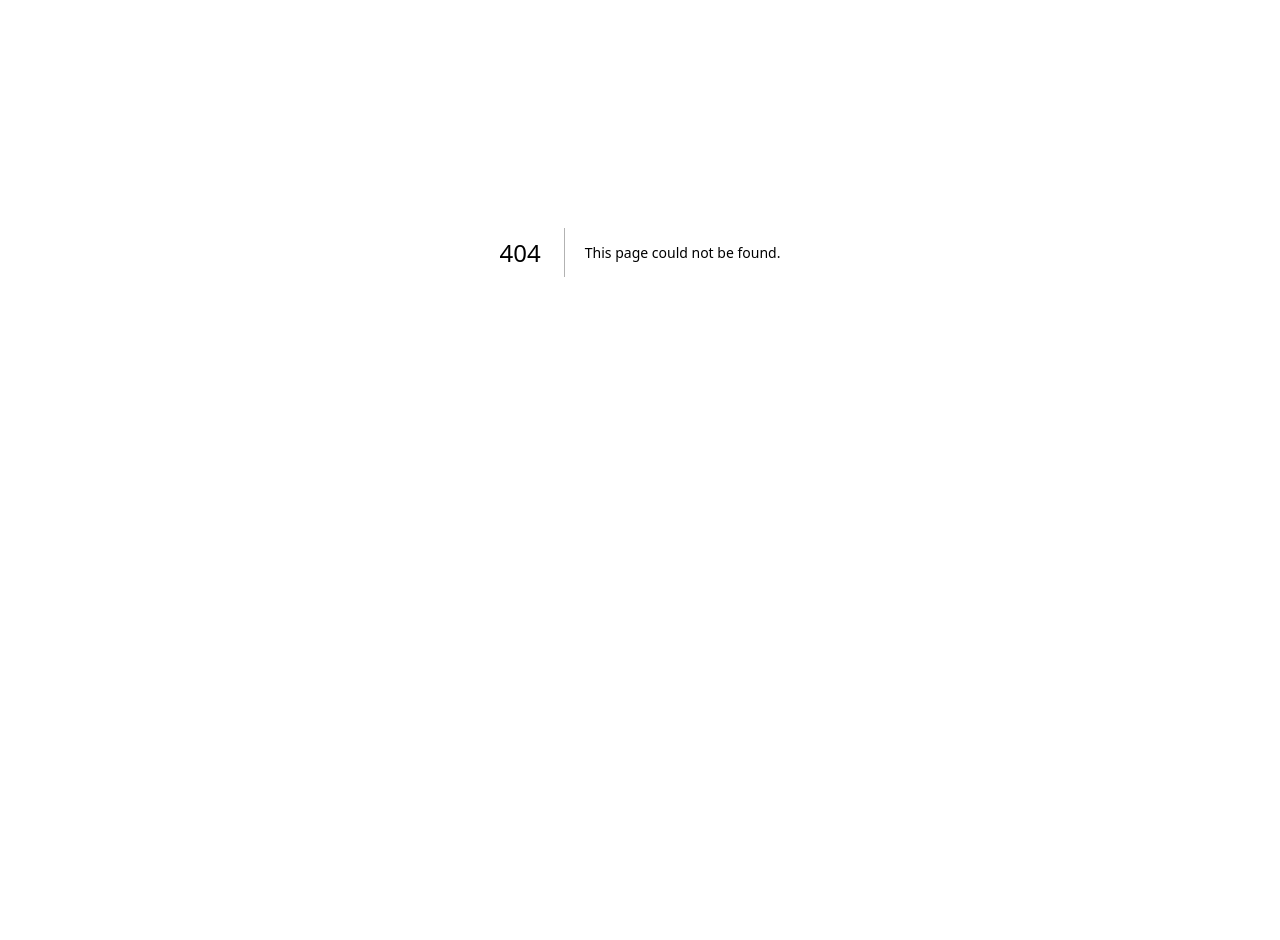
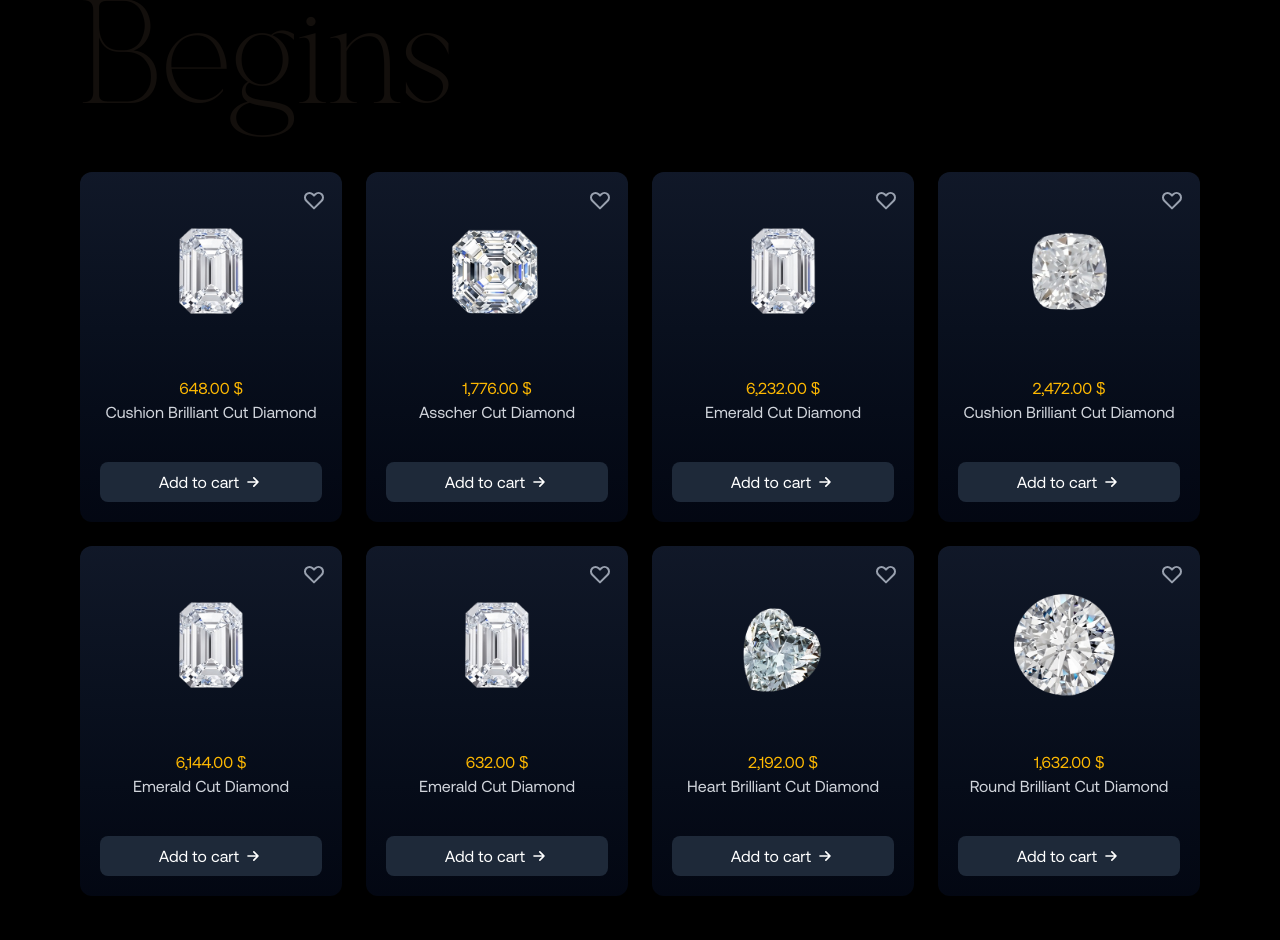
Before and after one commit to Webminds-designs/odessa, a Next.js app: page /collection in a window 1280 px wide. Before the commit this address had no page. Shown: the part 246-1186 px from the top of the page. Before the commit the page ends 898 px from the top, so only its background shows below. Built offline with nearby package versions, Linux system fonts and the light colour scheme.

Commit message:
feature / collection page

```diff
--- /dev/null
+++ b/app/collection/page.tsx
@@ -0,0 +1,80 @@
+"use client";
+import React, { useState } from "react";
+import diamonds from "../../public/images/diamonds.js";
+import ProductCards from "../components/ProductCards";
+import { GoArrowRight, GoArrowLeft } from "react-icons/go";
+
+const CollectionPage = () => {
+  // Pagination states
+  const [currentPage, setCurrentPage] = useState(1);
+
+  // 8 items per page for consistent pagination
+  const itemsPerPage = 8;
+
+  // Calculate total pages
+  const totalItems = diamonds.length;
+  const totalPages = Math.ceil(totalItems / itemsPerPage);
+
+  // Slice the data for the current page
+  const currentData = diamonds.slice(
+    (currentPage - 1) * itemsPerPage,
+    currentPage * itemsPerPage
+  );
+
+  // Handlers for next/previous
+  const handleNext = () => {
+    setCurrentPage((prev) => prev + 1);
+  };
+
+  const handlePrevious = () => {
+    setCurrentPage((prev) => prev - 1);
+  };
+
+  return (
+    <div className="min-h-screen bg-black px-4 py-6 sm:px-8 md:px-12 lg:px-20 font-aeonikregular">
+      {/* Page Title */}
+
+      <h2 className="font-vasion text-4xl lg:text-9xl mb-10">
+        Your Brilliance
+        <br /> Begins
+      </h2>
+
+      {/* Responsive grid */}
+      <div className="grid grid-cols-1 sm:grid-cols-2 md:grid-cols-3 lg:grid-cols-4 gap-6">
+        {currentData.map((diamond, index) => (
+          <ProductCards key={index} diamond={diamond} />
+        ))}
+      </div>
+
+      {/* Pagination controls */}
+      <div className="flex flex-col sm:flex-row justify-center items-center gap-4 mt-8">
+        <button
+          onClick={handlePrevious}
+          disabled={currentPage === 1}
+          className="flex items-center gap-2 bg-transparent text-white px-4 py-2
+                     rounded-l disabled:opacity-50 hover:text-brown cursor-pointer"
+        >
+          <GoArrowLeft className="text-lg sm:text-xl" />
+          <span className="hidden sm:inline">Previous</span>
+        </button>
+
+        {/* Page indicator (optional) */}
+        <span className="text-white text-sm sm:text-base">
+          Page {currentPage} of {totalPages}
+        </span>
+
+        <button
+          onClick={handleNext}
+          disabled={currentPage === totalPages}
+          className="flex items-center gap-2 bg-transparent text-white px-4 py-2
+                     rounded-r disabled:opacity-50 hover:text-brown cursor-pointer"
+        >
+          <span className="hidden sm:inline">Next</span>
+          <GoArrowRight className="text-lg sm:text-xl" />
+        </button>
+      </div>
+    </div>
+  );
+};
+
+export default CollectionPage;
--- a/app/components/ProductCards.tsx
+++ b/app/components/ProductCards.tsx
@@ -1,4 +1,5 @@
 import React from "react";
+import Link from "next/link";
 import Image from "next/image";
 
 interface ProductCardsProps {
@@ -18,11 +19,34 @@ interface ProductCardsProps {
 
 const ProductCards: React.FC<ProductCardsProps> = ({ diamond }) => {
   return (
-    <div className="bg-gradient-to-b from-gray-900 to-gray-950 rounded-xl p-5 relative group w-[300px] h-[350px] overflow-hidden hover:shadow-lg hover:shadow-amber-900/10 transition-all duration-300 justify-between flex flex-col">
+    <div
+      className="
+      bg-gradient-to-b from-gray-900 to-gray-950
+      rounded-xl p-5 relative group
+      overflow-hidden hover:shadow-lg hover:shadow-amber-900/10
+      transition-all duration-300
+      flex flex-col justify-between
+      w-full max-w-xs mx-auto min-h-[350px]
+    "
+    >
       {/* Diagonal decorative line */}
-      <div className="absolute -right-8 -top-8 w-16 h-16 bg-amber-600/10 rotate-45 transform scale-0 group-hover:scale-100 transition-transform duration-500"></div>
+      <div
+        className="
+        absolute -right-8 -top-8 w-16 h-16
+        bg-amber-600/10 rotate-45 transform
+        scale-0 group-hover:scale-100
+        transition-transform duration-500
+      "
+      ></div>
 
-      <button className="absolute top-4 right-4 z-10 text-gray-400 hover:text-red-400 transition-colors">
+      {/* Wishlist/heart button */}
+      <button
+        className="
+        absolute top-4 right-4 z-10
+        text-gray-400 hover:text-red-400
+        transition-colors
+      "
+      >
         <svg
           xmlns="http://www.w3.org/2000/svg"
           fill="none"
@@ -34,33 +58,66 @@ const ProductCards: React.FC<ProductCardsProps> = ({ diamond }) => {
             strokeLinecap="round"
             strokeLinejoin="round"
             strokeWidth={2}
-            d="M4.318 6.318a4.5 4.5 0 000 6.364L12 20.364l7.682-7.682a4.5 4.5 0 00-6.364-6.364L12 7.636l-1.318-1.318a4.5 4.5 0 00-6.364 0z"
+            d="M4.318 6.318a4.5 4.5 0 000 6.364L12 20.364
+               l7.682-7.682a4.5 4.5 0 00-6.364-6.364L12 7.636
+               l-1.318-1.318a4.5 4.5 0 00-6.364 0z"
           />
         </svg>
       </button>
 
-      <div className="mb-6 flex justify-center">
-        <div className="w-40 h-40 relative group">
-          <div className="absolute inset-0 bg-gradient-to-r from-blue-400/10 to-purple-500/10 opacity-0 group-hover:opacity-100 transition-opacity duration-500 rounded-full"></div>
-          <img
-            src={diamond.images[0]}
-            alt={diamond.name}
-            className="w-full h-full object-cover transition-transform duration-500 group-hover:scale-105"
-          />
+      {/* Image container wrapped in a Link */}
+      <Link href={`/product/${diamond.id}`}>
+        <div className="mb-6 flex justify-center cursor-pointer">
+          <div className="w-36 h-36 sm:w-40 sm:h-40 relative group">
+            <div
+              className="
+              absolute inset-0
+              bg-gradient-to-r from-blue-400/10 to-purple-500/10
+              opacity-0 group-hover:opacity-100
+              transition-opacity duration-500
+              rounded-full
+            "
+            ></div>
+            <img
+              src={diamond.images[0]}
+              alt={diamond.name}
+              className="
+                w-full h-full object-cover
+                transition-transform duration-500
+                group-hover:scale-105
+              "
+            />
+          </div>
         </div>
-      </div>
+      </Link>
 
-      <div className="flex justify-between items-center">
-        <span className="text-sm text-gray-300">{diamond.name}</span>
-        <span className="text-sm font-medium text-amber-400">
+      {/* Product info */}
+      <div className="flex flex-col-reverse justify-between items-center mb-2">
+        <span className="text-sm sm:text-base text-gray-300">
+          {diamond.name}
+        </span>
+        <span className="text-sm sm:text-base font-medium text-amber-400">
           {diamond.price}
         </span>
       </div>
-      <button className="w-full bg-gray-800 hover:bg-gray-700 text-white py-2 text-sm rounded-lg mb-4 transition-colors duration-300 flex items-center justify-center gap-1 group mt-4">
+
+      {/* Add to cart button */}
+      <button
+        className="
+          mt-auto w-full bg-gray-800 hover:bg-gray-700
+          text-white py-2 text-sm sm:text-base
+          rounded-lg transition-colors duration-300
+          flex items-center justify-center gap-1 group
+        "
+      >
         <span>Add to cart</span>
         <svg
           xmlns="http://www.w3.org/2000/svg"
-          className="h-4 w-4 transform group-hover:translate-x-1 transition-transform"
+          className="
+            h-4 w-4 sm:h-5 sm:w-5
+            transform group-hover:translate-x-1
+            transition-transform
+          "
           fill="none"
           viewBox="0 0 24 24"
           stroke="currentColor"
```
